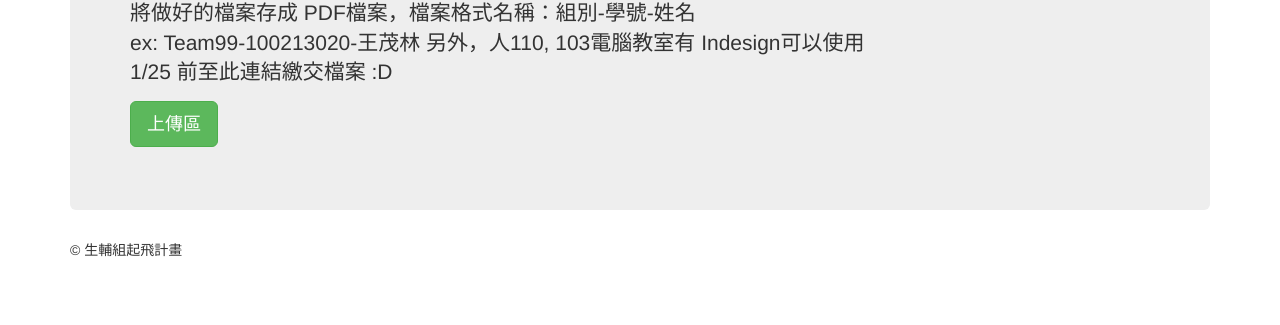
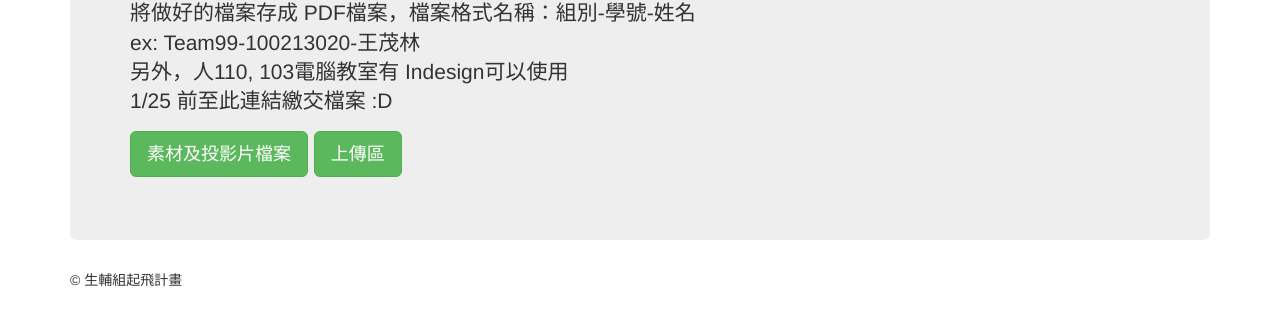
Before and after one commit to MOLi-rocks/Report-Workshop, a plain HTML site: page index.html in a window 1280 px wide. Shown: the part 149-474 px from the top of the page. Drawn offline with nearby package versions, Linux system fonts and the light colour scheme.

Commit message:
added slide button

```diff
--- a/index.html
+++ b/index.html
@@ -11,11 +11,12 @@
 			<h1>報刊實務工作坊上傳區</h1>
 			<p class="lead">
 				將做好的檔案存成 PDF檔案，檔案格式名稱：組別-學號-姓名 <br>
-				ex: Team99-100213020-王茂林
+				ex: Team99-100213020-王茂林<br>
 				另外，人110, 103電腦教室有 Indesign可以使用<br>
 				1/25 前至此連結繳交檔案 :D
 			</p>
 			<p>
+				<a class="btn btn-lg btn-success" href="https://goo.gl/TcuQnK" role="button">素材及投影片檔案</a>
 				<a class="btn btn-lg btn-success" href="https://goo.gl/9A1v7f" role="button">上傳區</a>
 			</p>
 		</div>
```
